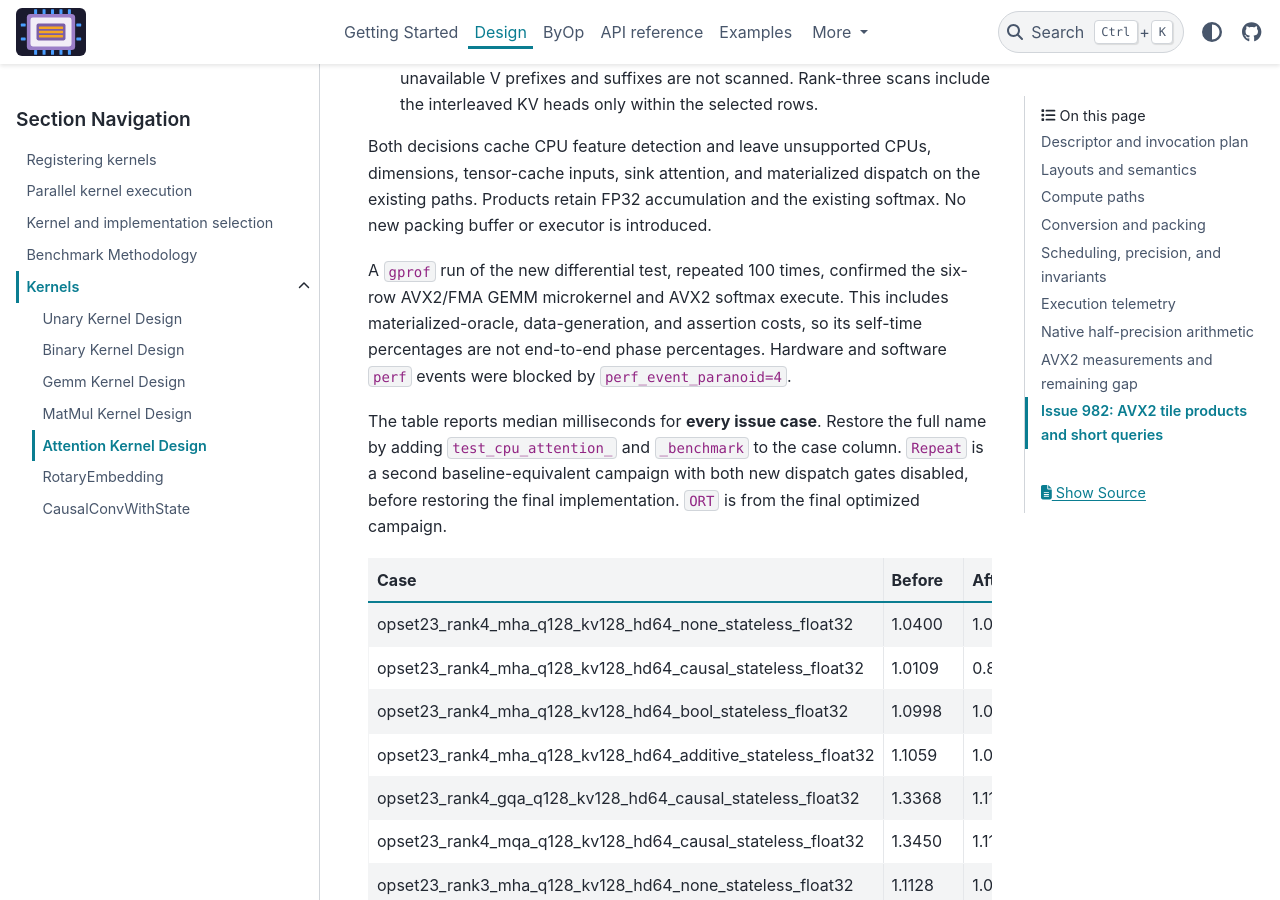
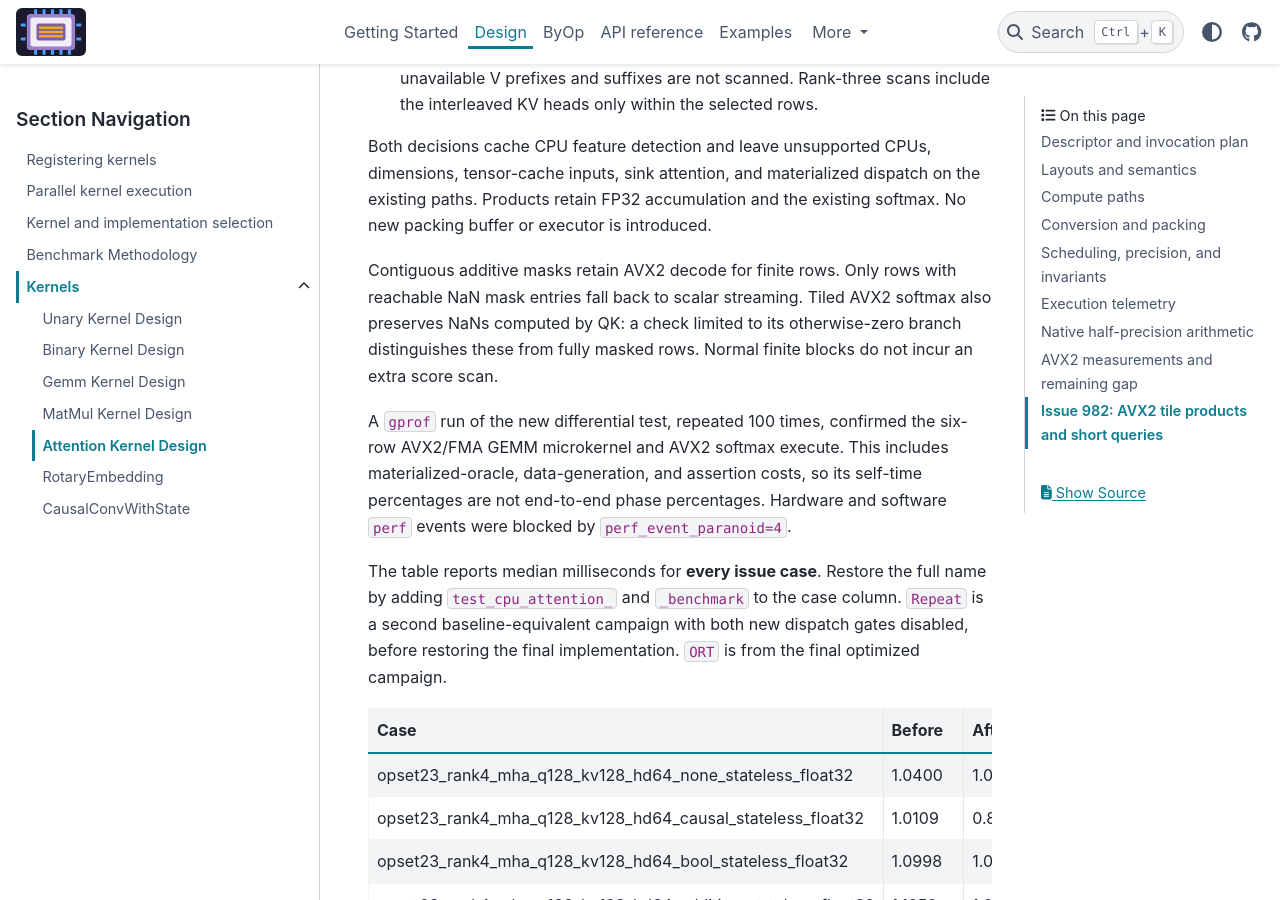
Before and after one commit to xadupre/onnx-light-cpu, a Sphinx documentation site: the page built from docs/design/kernels/attention_kernel_design.rst, in a window 1280 px wide and 900 px high, scrolled down 6871 px. Built offline with Sphinx 7.4.7 and the PyData theme 0.15.4, drawn with Linux system fonts in a browser that asks for light colours; pages that are not in the unit, such as notebooks, are missing from menus; some of the changed text lies outside the part shown.

Commit message:
Preserve Attention score NaNs and additive-mask SIMD decode
Keep finite contiguous additive masks on AVX2 decode while retaining the reachable per-row NaN fallback. Preserve computed-score NaNs in the softmax zero-output shortcut without scanning normal finite blocks.

Co-authored-by: Copilot <223556219+Copilot@users.noreply.github.com>

```diff
--- a/docs/design/kernels/attention_kernel_design.rst
+++ b/docs/design/kernels/attention_kernel_design.rst
@@ -292,6 +292,12 @@ dimensions, tensor-cache inputs, sink attention, and materialized dispatch
 on the existing paths. Products retain FP32 accumulation and the existing
 softmax. No new packing buffer or executor is introduced.
 
+Contiguous additive masks retain AVX2 decode for finite rows. Only rows with
+reachable NaN mask entries fall back to scalar streaming. Tiled AVX2 softmax
+also preserves NaNs computed by QK: a check limited to its otherwise-zero
+branch distinguishes these from fully masked rows. Normal finite blocks
+do not incur an extra score scan.
+
 A ``gprof`` run of the new differential test, repeated 100 times, confirmed
 the six-row AVX2/FMA GEMM microkernel and AVX2 softmax execute. This includes
 materialized-oracle, data-generation, and assertion costs, so its self-time
```
Also changed, not shown: other parts of docs/design/kernels/attention_kernel_design.rst (+1 -1 lines), 3 other files.
